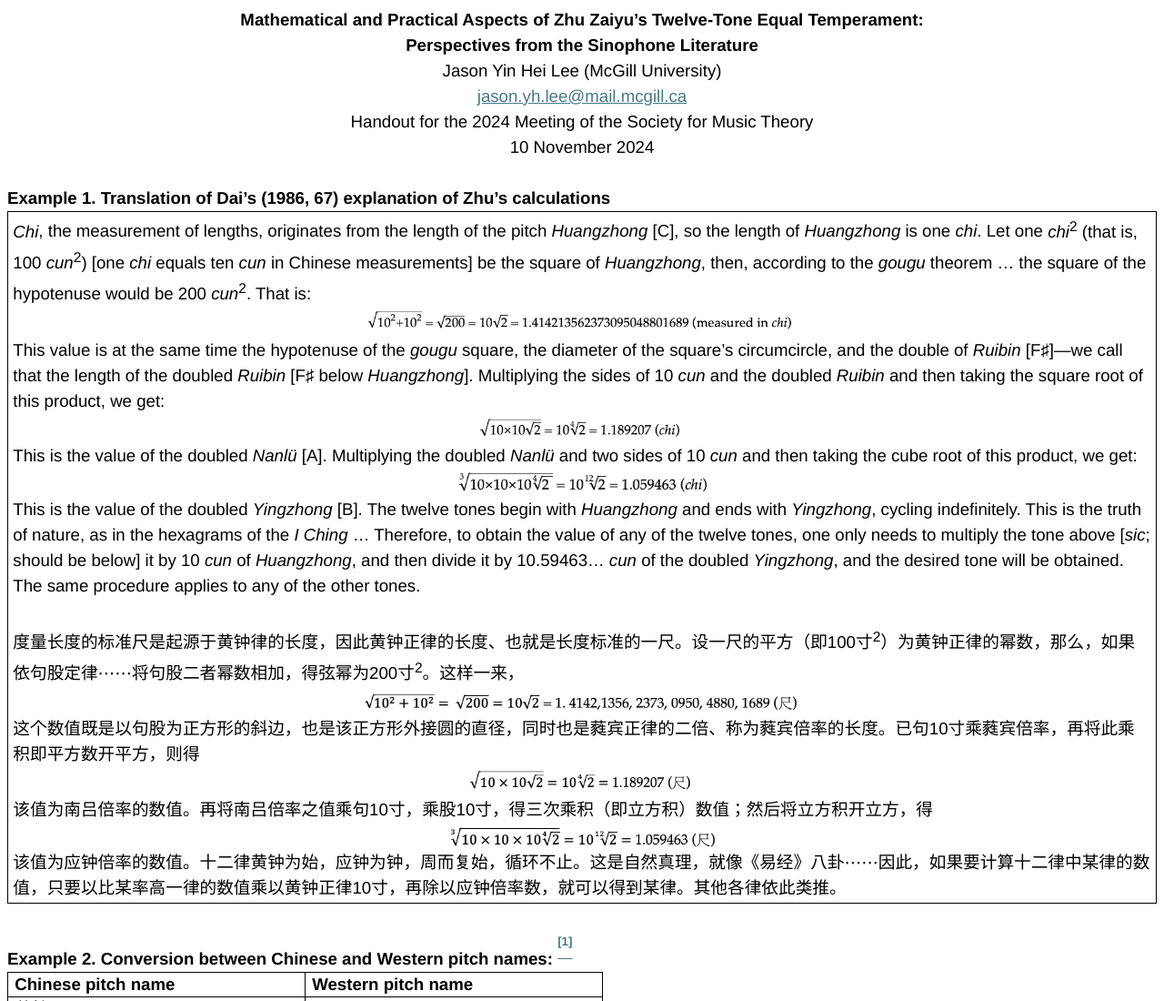
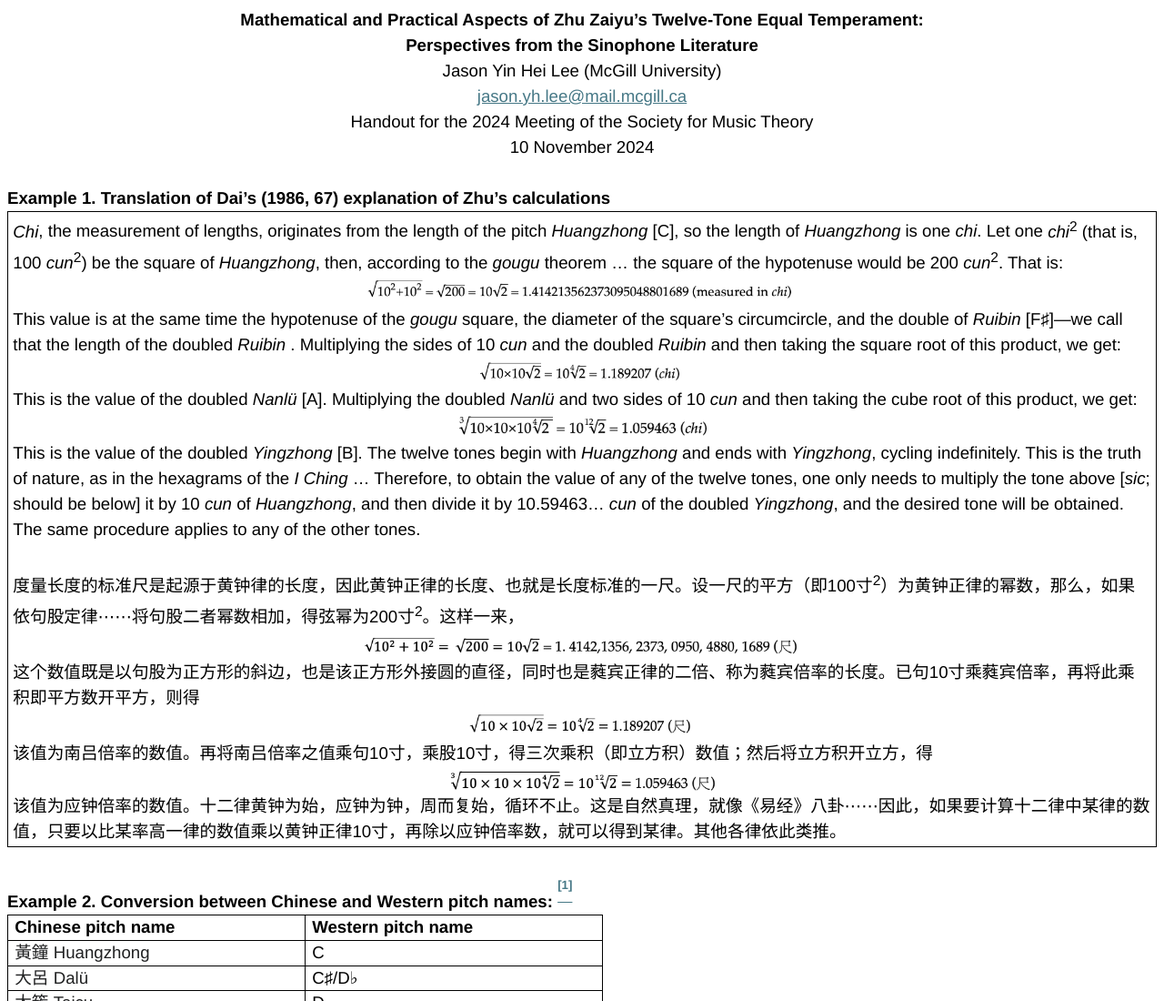
Before and after one commit to jasonleeubc/SMT24, a plain HTML site: page index.html in a window 1280 px wide. Shown: the top 1100 px of the page at 91% size. Drawn offline with Linux system fonts and the light colour scheme.

Commit message:
Edit Example 1

```diff
--- a/index.html
+++ b/index.html
@@ -128,8 +128,7 @@ lang=X-NONE style='font-size:14.0pt;font-family:"Helvetica Neue"'> </span><i><sp
 lang=EN-US style='font-size:14.0pt;font-family:"Helvetica Neue"'>chi</span></i><span
 lang=EN-US style='font-size:14.0pt;font-family:"Helvetica Neue"'><sup>2</sup></span><span
 lang=EN-US style='font-size:14.0pt;font-family:"Helvetica Neue"'> (that is, 100
-<i>cun</i><sup>2</sup>) [one <i>chi </i>equals ten <i>cun </i>in Chinese
-measurements] be the square of <i>Huangzhong</i>, then, according to the <i>gougu
+<i>cun</i><sup>2</sup>) be the square of <i>Huangzhong</i>, then, according to the <i>gougu
 </i>theorem … the square of the hypotenuse would be 200 <i>cun</i><sup>2</sup>.
 That is:</span></p>
 
@@ -143,9 +142,7 @@ at the same time the hypotenuse of the <i>gougu </i>square, the diameter of the
 square’s circumcircle, and the double of <i>Ruibin </i>[F</span><span
 lang=EN-US style='font-size:14.0pt;font-family:"Helvetica Neue"'>♯</span><span
 lang=EN-US style='font-size:14.0pt;font-family:"Helvetica Neue"'>]—we call that
-the length of the doubled <i>Ruibin </i>[F</span><span lang=EN-US
-style='font-size:14.0pt;font-family:"Helvetica Neue"'>♯</span><span lang=EN-US
-style='font-size:14.0pt;font-family:"Helvetica Neue"'> below <i>Huangzhong</i>].
+the length of the doubled <i>Ruibin </i>.
 Multiplying the sides of 10 <i>cun </i>and the doubled <i>Ruibin</i> and then
 taking the square root of this product, we get:</span></p>
 
```
